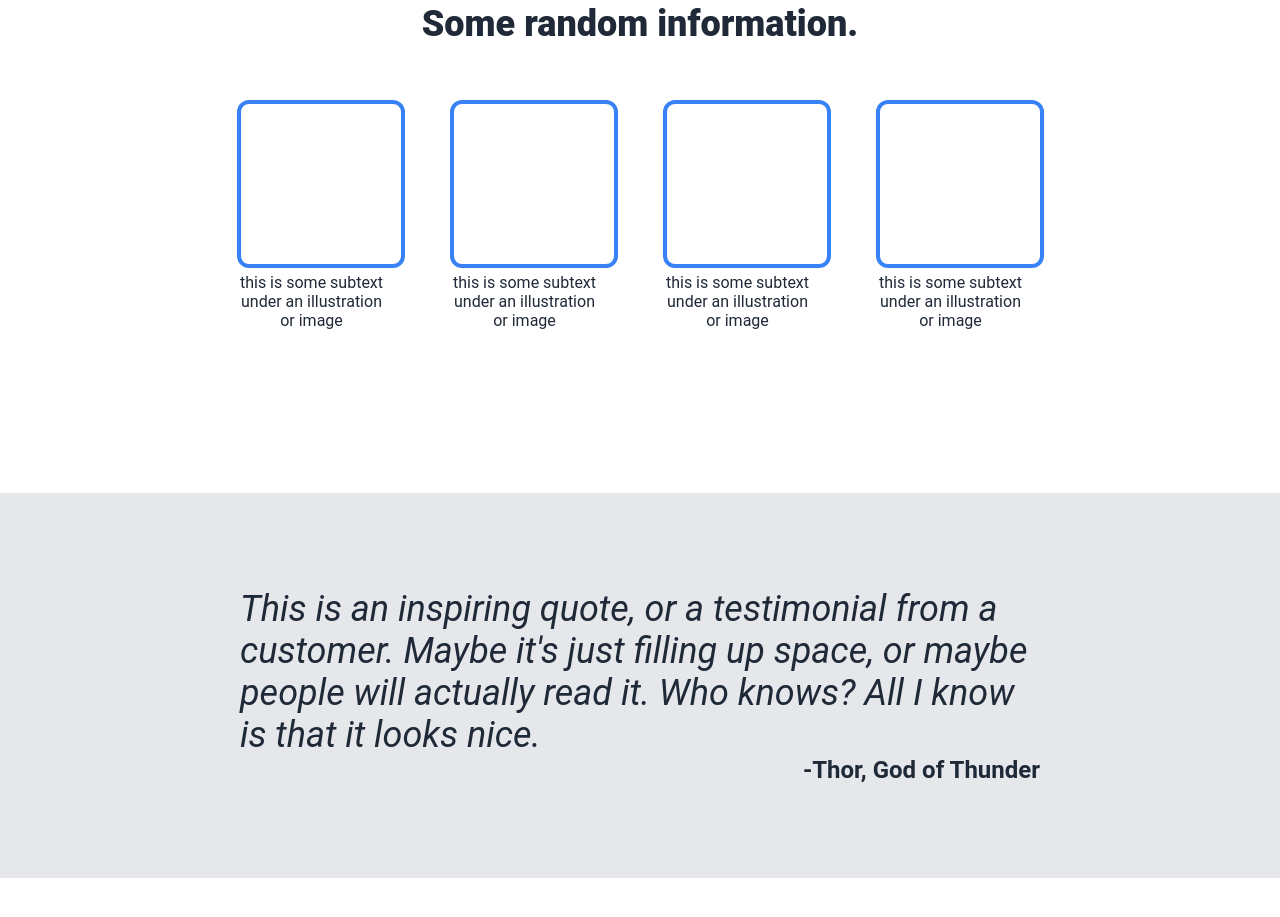
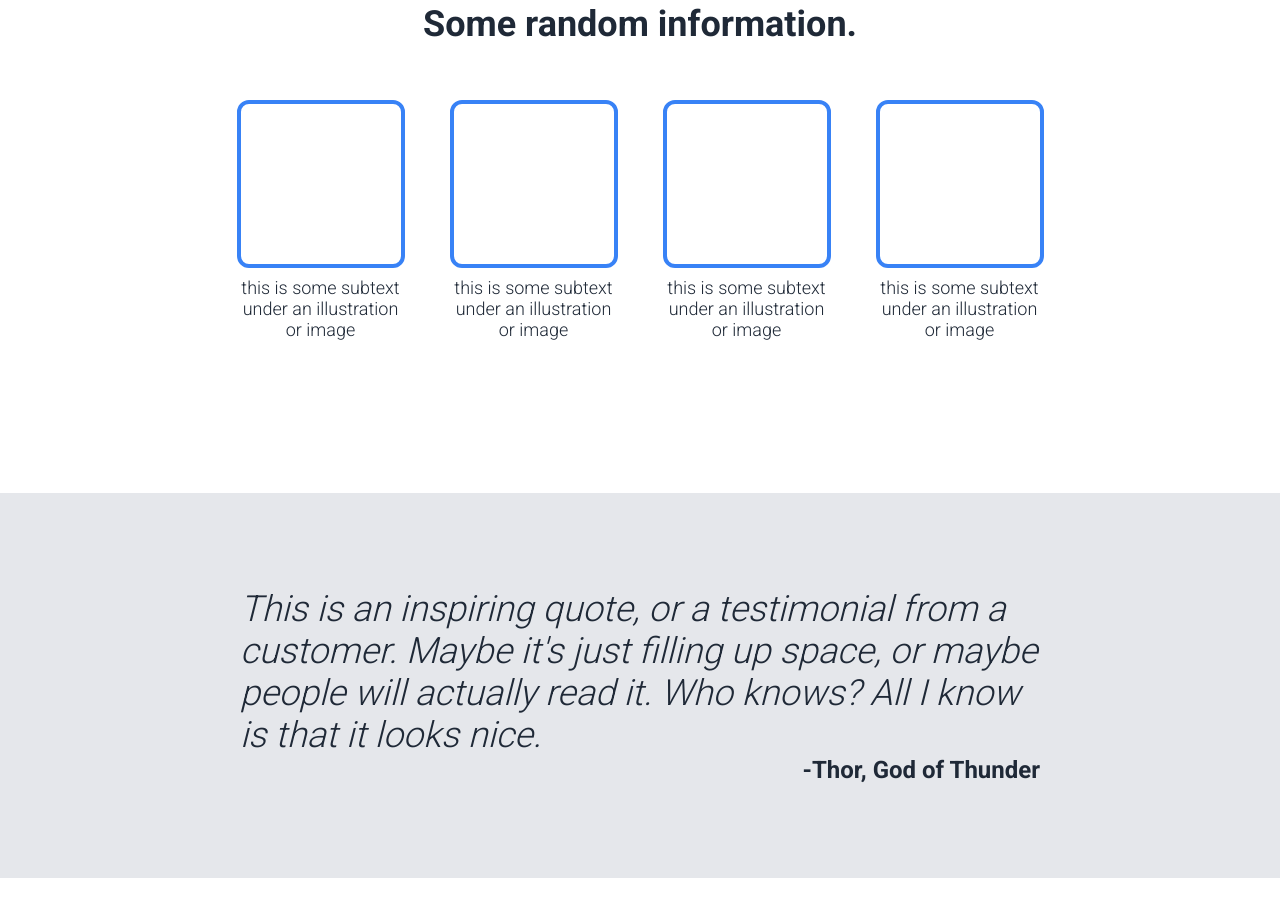
Before and after one commit to simxxh/odin-landing-page, a plain HTML site: page index.html in a window 1280 px wide. Shown: the part 577-1494 px from the top of the page. Drawn offline with Linux system fonts and the light colour scheme.

Commit message:
Make some tweakings to info-text and import font to make quote-text light

```diff
--- a/index.html
+++ b/index.html
@@ -57,7 +57,7 @@
 
   <div class="center-two">
     <div class="center-two-content">
-      <div class="quote-text">This is an inspiring quote, or a testimonial from a customer. Maybe it's just filling up space, or maybe people will actually read it. Who knows? All I know is that it looks nice.</div>
+      <div class="quote-text"><em>This is an inspiring quote, or a testimonial from a customer. Maybe it's just filling up space, or maybe people will actually read it. Who knows? All I know is that it looks nice.</em></div>
       <div class="quote-author">-Thor, God of Thunder</div>
     </div>
   </div>
--- a/style.css
+++ b/style.css
@@ -1,3 +1,5 @@
+@import url('https://fonts.googleapis.com/css2?family=Roboto:wght@300;700&display=swap');
+
 body {
   margin: 0;
   font-family: "Roboto", sans-serif;
@@ -136,8 +138,10 @@ ul {
 .info-text-two,
 .info-text-three,
 .info-text-four {
-  width: 150px;
+  width: 160px;
   color:#1F2937;
+  font-size: 18px;
+  padding: 4px;
 }
 
 .center-two {
@@ -156,8 +160,7 @@ ul {
 
 .quote-text {
   font-size: 36px;
-  font-weight: light;
-  font-style: italic;
+  font-weight: 300;
   color: #1F2937;
 }
 
```
